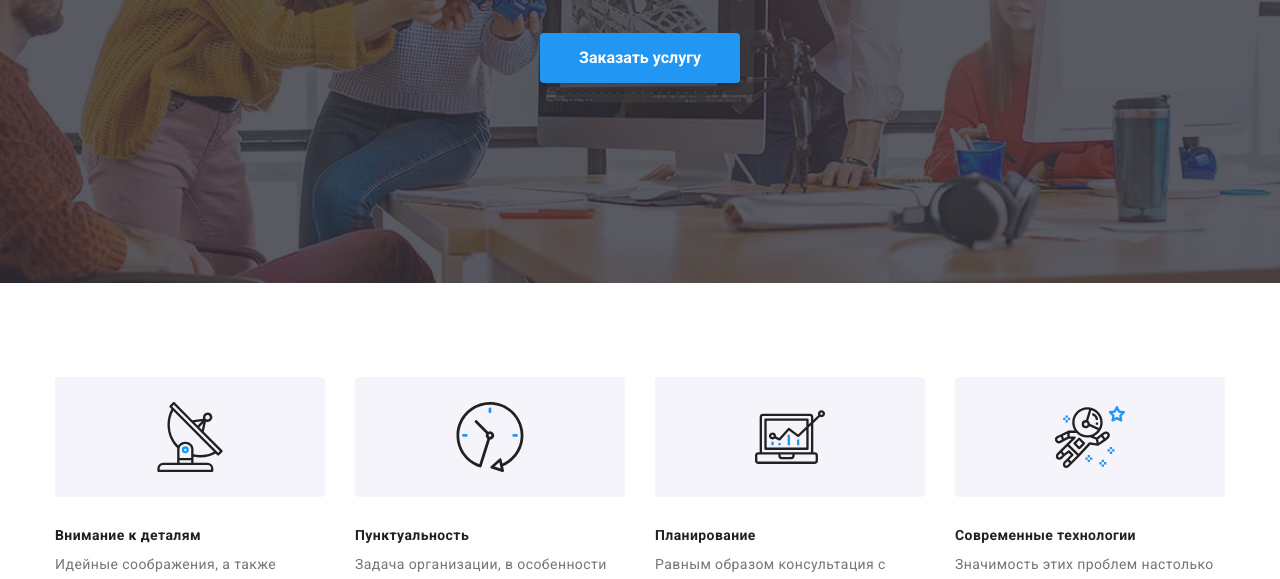
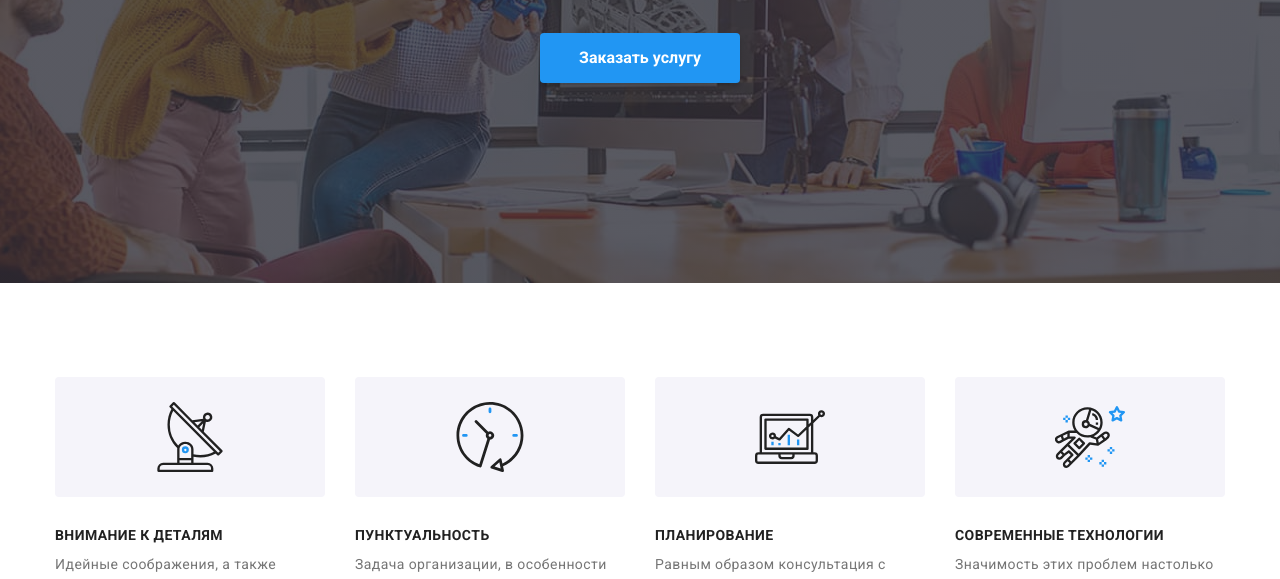
Before and after one commit to Nazar100/goit-markup-hw-07, a plain HTML site: page index.html in a window 1280 px wide. Shown: the part 373-952 px from the top of the page. Drawn offline with nearby package versions, Linux system fonts and the light colour scheme.

Commit message:
upgrades

```diff
--- a/index.html
+++ b/index.html
@@ -161,7 +161,7 @@
                   ></use>
                 </svg>
               </div>
-              <h3 class="sub-caption">Внимание к деталям</h3>
+              <h3 class="sub-caption">ВНИМАНИЕ К ДЕТАЛЯМ</h3>
               <p class="benefits-text">
                 Идейные соображения, а также начало повседневной работы по
                 формированию позиции.
@@ -173,7 +173,7 @@
                   <use href="./image/icons/symbol-defs-2.svg#icon-clock"></use>
                 </svg>
               </div>
-              <h3 class="sub-caption">Пунктуальность</h3>
+              <h3 class="sub-caption">ПУНКТУАЛЬНОСТЬ</h3>
               <p class="benefits-text">
                 Задача организации, в особенности же рамки и место обучения
                 кадров влечет за собой.
@@ -187,7 +187,7 @@
                   ></use>
                 </svg>
               </div>
-              <h3 class="sub-caption">Планирование</h3>
+              <h3 class="sub-caption">ПЛАНИРОВАНИЕ</h3>
               <p class="benefits-text">
                 Равным образом консультация с широким активом в значительной
                 степени обуславливает.
@@ -201,7 +201,7 @@
                   ></use>
                 </svg>
               </div>
-              <h3 class="sub-caption">Современные технологии</h3>
+              <h3 class="sub-caption">СОВРЕМЕННЫЕ ТЕХНОЛОГИИ</h3>
               <p class="benefits-text">
                 Значимость этих проблем настолько очевидна, что реализация
                 плановых заданий.
--- a/sass/components/_footer.scss
+++ b/sass/components/_footer.scss
@@ -136,13 +136,13 @@ footer {
   display: inline-flex;
   align-content: flex-start;
   cursor: pointer;
-}
 
-.subscribe-button::after {
-  content: url(../image/icons/subscribe.svg);
-  margin-top: 4px;
-  padding-bottom: 0px;
-  margin-left: 10px;
+  &::after {
+    content: url(../image/icons/subscribe.svg);
+    margin-top: 4px;
+    padding-bottom: 0px;
+    margin-left: 10px;
+  }
 }
 
 .p {
--- a/sass/components/_section-hero.scss
+++ b/sass/components/_section-hero.scss
@@ -5,7 +5,7 @@
 
   background-color: black;
   height: 600px;
-  max-width: 1600px;
+
   margin-left: auto;
   margin-right: auto;
   background-image: linear-gradient(
```
Also changed, not shown: css/main.css, css/main.min.css, 2 other files.
